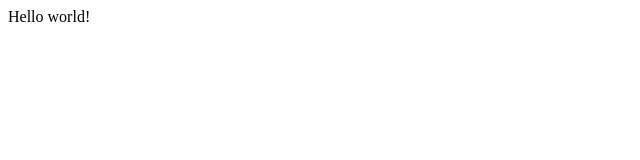
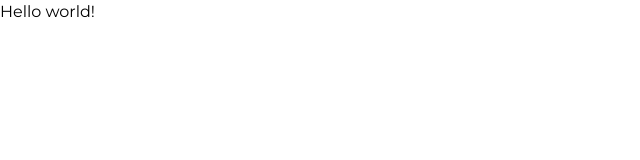
Before and after one commit to renanvcb/nlw-connect, a Next.js app: page / in a window 1280 px wide. Shown: the top 160 px of the page, without its empty margins (0-640 px from the left). Built offline with nearby package versions, Linux system fonts and the light colour scheme.

Commit message:
feat: add tailwind and define theme

```diff
--- /dev/null
+++ b/postcss.config.mjs
@@ -0,0 +1,6 @@
+const config = {
+  plugins: {
+    "@tailwindcss/postcss": {},
+  },
+};
+export default config;
--- /dev/null
+++ b/src/app/globals.css
@@ -0,0 +1,25 @@
+@import "tailwindcss";
+
+@theme {
+  --color-*: initial;
+
+  --color-blue: #6f9de2;
+  --color-purple: #9871f3;
+
+  --color-danger: #f05d6c;
+
+  --color-gray-100: #dae4f2;
+  --color-gray-200: #c8d0da;
+  --color-gray-300: #95a1b1;
+  --color-gray-400: #6f7d90;
+  --color-gray-500: #2a313c;
+  --color-gray-600: #21252c;
+  --color-gray-700: #191d24;
+  --color-gray-800: #13161b;
+  --color-gray-900: #0f1216;
+
+  --font-heading: var(--font-oxanium);
+  --font-sans: var(--font-montserrat);
+
+  --radius-xl: 0.625rem;
+}
--- a/src/app/layout.tsx
+++ b/src/app/layout.tsx
@@ -1,9 +1,23 @@
+import "./globals.css";
+
 import type { Metadata } from "next";
+import { Montserrat, Oxanium } from "next/font/google";
 
 export const metadata: Metadata = {
-  title: "Create Next App",
-  description: "Generated by create next app",
+  title: "devstage",
 };
+
+const oxanium = Oxanium({
+  weight: ["500", "600"],
+  subsets: ["latin"],
+  variable: "--font-oxanium",
+});
+
+const montserrat = Montserrat({
+  weight: ["400", "600"],
+  subsets: ["latin"],
+  variable: "--font-montserrat",
+});
 
 export default function RootLayout({
   children,
@@ -11,7 +25,7 @@
   children: React.ReactNode;
 }>) {
   return (
-    <html lang="en">
+    <html lang="en" className={`${oxanium.variable} ${montserrat.variable}`}>
       <body>{children}</body>
     </html>
   );
```
Also changed, not shown: package.json (+6 -3 lines), 1 other file (tests, documents, lock files or other folders).
